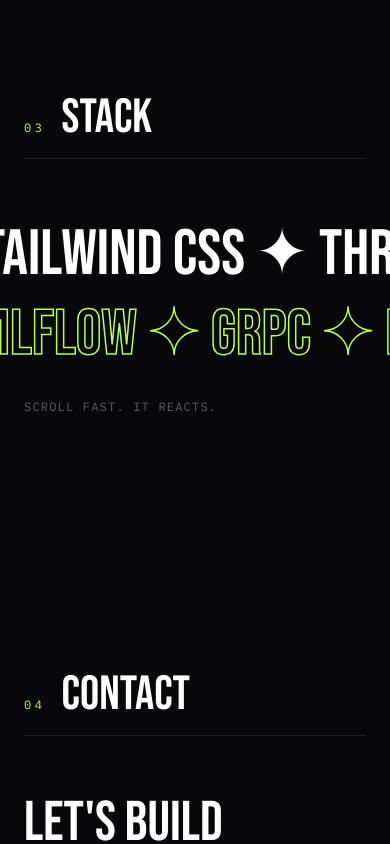
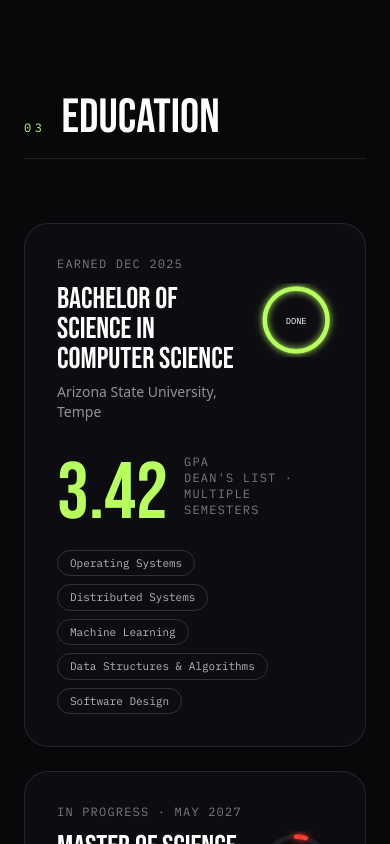
Before and after one commit to rbafna1978/Portfolio, a Next.js app: page /lab in a window 390 px wide. Shown: the part 8700-9544 px from the top of the page. Built offline with nearby package versions, Linux system fonts and the light colour scheme.

Commit message:
Add education section to /lab

```diff
--- a/app/lab/lab.tsx
+++ b/app/lab/lab.tsx
@@ -13,7 +13,7 @@
   useTransform,
   useVelocity,
 } from "motion/react"
-import { Bio, skills, experiences, projects } from "@/data/constants"
+import { Bio, skills, experiences, education, projects } from "@/data/constants"
 
 const RED = "#ff3d2e"
 const LIME = "#b6ff5c"
@@ -26,6 +26,7 @@
   { id: "top", label: "Signal" },
   { id: "work", label: "Work" },
   { id: "proof", label: "Proof" },
+  { id: "education", label: "Education" },
   { id: "stack", label: "Stack" },
   { id: "contact", label: "Contact" },
 ]
@@ -335,6 +336,79 @@
   )
 }
 
+/* --------------------------------------------------------------- education */
+const COURSES = ["Operating Systems", "Distributed Systems", "Machine Learning", "Data Structures & Algorithms", "Software Design"]
+
+function Ring({ pct, color, label }: { pct: number; color: string; label: string }) {
+  const ref = useRef<SVGSVGElement>(null)
+  const inView = useInView(ref, { once: true, margin: "-20%" })
+  const R = 54
+  const C = 2 * Math.PI * R
+  return (
+    <svg ref={ref} viewBox="0 0 128 128" className="h-32 w-32 -rotate-90">
+      <circle cx="64" cy="64" r={R} fill="none" stroke="#ffffff12" strokeWidth="8" />
+      <motion.circle
+        cx="64" cy="64" r={R} fill="none" stroke={color} strokeWidth="8" strokeLinecap="round"
+        strokeDasharray={C}
+        initial={{ strokeDashoffset: C }}
+        animate={inView ? { strokeDashoffset: C * (1 - pct) } : {}}
+        transition={{ duration: 1.8, ease: EASE }}
+        style={{ filter: `drop-shadow(0 0 6px ${color})` }}
+      />
+      <text x="64" y="64" textAnchor="middle" dominantBaseline="central" className="rotate-90 fill-white text-[15px]" style={{ ...MONO, transformOrigin: "64px 64px" }}>{label}</text>
+    </svg>
+  )
+}
+
+function Education() {
+  // MS runs Jan 2026 – May 2027; progress is computed client-side so it stays current
+  const [ms, setMs] = useState(0.5)
+  useEffect(() => {
+    const a = new Date("2026-01-12").getTime()
+    const b = new Date("2027-05-15").getTime()
+    setMs(Math.min(1, Math.max(0, (Date.now() - a) / (b - a))))
+  }, [])
+  const cards = [
+    { e: education[1], pct: 1, label: "DONE", color: LIME, gpa: "3.42", tag: "Earned Dec 2025", extra: "Dean's List · multiple semesters" },
+    { e: education[0], pct: ms, label: `${Math.round(ms * 100)}%`, color: RED, gpa: "3.44", tag: "In progress · May 2027", extra: "Graduate coursework underway" },
+  ]
+  return (
+    <section id="education" className="px-6 py-32 lg:px-12">
+      <Head n="03" title="Education" />
+      <div className="mt-16 grid gap-6 lg:grid-cols-2">
+        {cards.map((c, i) => (
+          <motion.div
+            key={c.e.id}
+            initial={{ opacity: 0, y: 50 }}
+            whileInView={{ opacity: 1, y: 0 }}
+            viewport={{ once: true, amount: 0.3 }}
+            transition={{ duration: 0.9, delay: i * 0.15, ease: EASE }}
+            className="relative overflow-hidden rounded-3xl border border-white/10 bg-[#0d0d11] p-8"
+          >
+            <div className="flex items-start justify-between gap-4">
+              <div>
+                <div className="text-xs uppercase tracking-widest text-white/45" style={MONO}>{c.tag}</div>
+                <h3 className="mt-3 max-w-xs text-3xl leading-none text-white sm:text-4xl" style={BEBAS}>{c.e.degree}</h3>
+                <div className="mt-2 text-sm text-white/55">{c.e.school}</div>
+              </div>
+              <Ring pct={c.pct} color={c.color} label={c.label} />
+            </div>
+            <div className="mt-8 flex items-end gap-4">
+              <div className="leading-[0.8]" style={{ ...BEBAS, fontSize: "clamp(5rem, 11vw, 9rem)", color: c.color }}><Scramble text={c.gpa} /></div>
+              <div className="pb-2 text-xs uppercase tracking-widest text-white/45" style={MONO}>GPA<br />{c.extra}</div>
+            </div>
+            {i === 0 && (
+              <div className="mt-6 flex flex-wrap gap-2">
+                {COURSES.map((t) => <span key={t} className="rounded-full border border-white/15 px-3 py-1 text-[11px] text-white/70" style={MONO}>{t}</span>)}
+              </div>
+            )}
+          </motion.div>
+        ))}
+      </div>
+    </section>
+  )
+}
+
 /* ------------------------------------------------------------------- stack */
 const wrapN = (min: number, max: number, v: number) => ((((v - min) % (max - min)) + (max - min)) % (max - min)) + min
 
@@ -368,7 +442,7 @@
   const b = ["XGBoost", "PyTorch", "PPO", "Qdrant", "MLflow", "gRPC", "Raft", "FastAPI", "Redis", "Docker"]
   return (
     <section id="stack" className="overflow-hidden py-32">
-      <div className="px-6 lg:px-12"><Head n="03" title="Stack" /></div>
+      <div className="px-6 lg:px-12"><Head n="04" title="Stack" /></div>
       <div className="mt-16 space-y-4">
         <Row items={a} dir={-1} />
         <Row items={b} dir={1} outline />
@@ -405,7 +479,7 @@
 function Contact() {
   return (
     <section id="contact" className="px-6 pb-16 pt-32 lg:px-12">
-      <Head n="04" title="Contact" />
+      <Head n="05" title="Contact" />
       <div className="mt-16 flex flex-col items-start justify-between gap-12 lg:flex-row lg:items-center">
         <h2 className="max-w-4xl leading-[0.85] text-white" style={{ ...BEBAS, fontSize: "clamp(3.5rem, 11vw, 10rem)" }}>
           Let&apos;s build something that <span style={{ color: RED }}>doesn&apos;t fall over.</span>
@@ -508,6 +582,7 @@
           </div>
         </section>
         <Proof />
+        <Education />
         <Stack />
         <Contact />
       </main>
```
